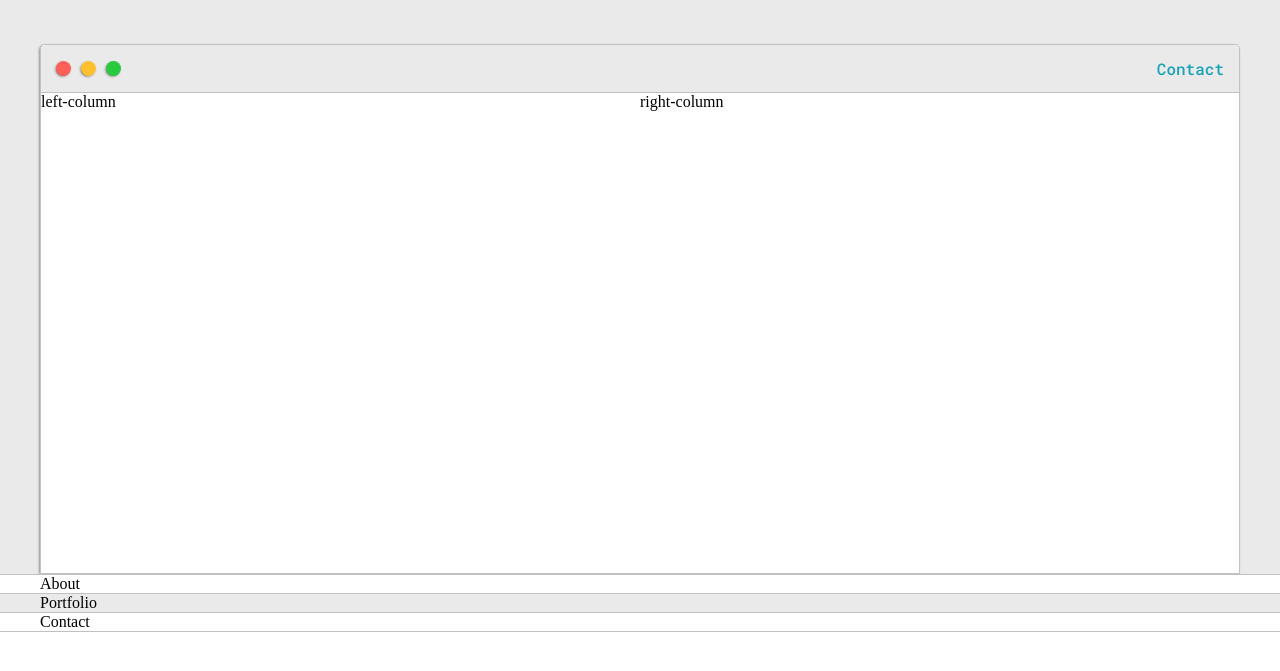
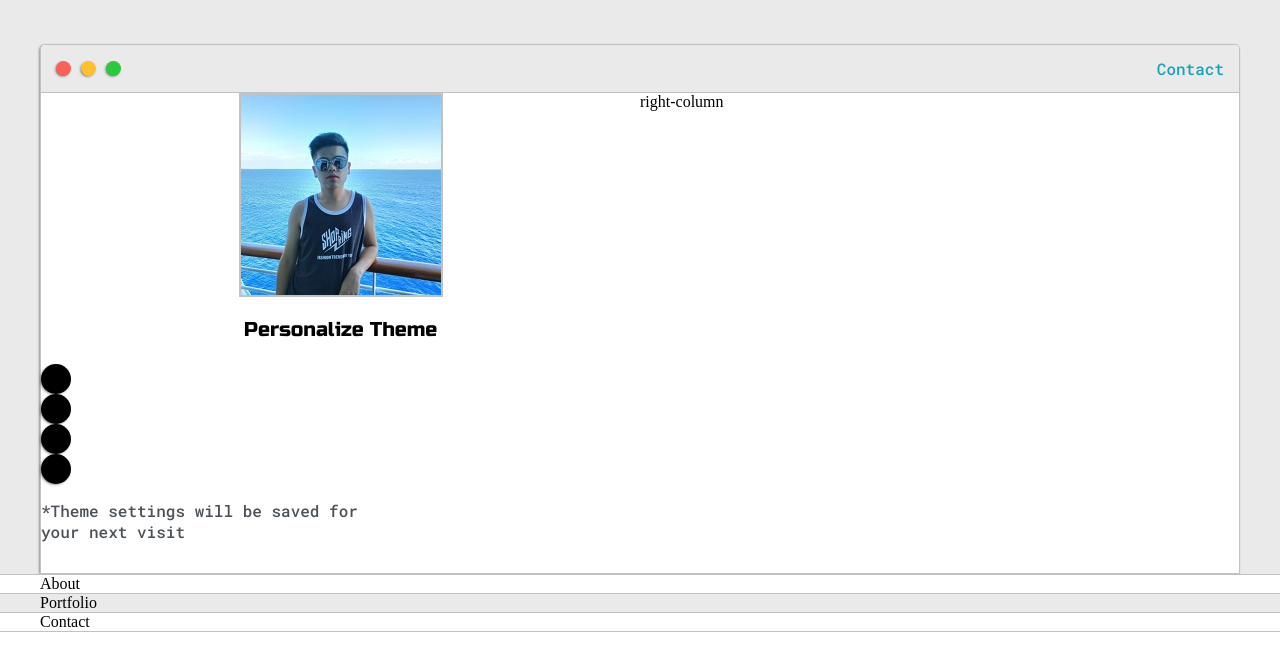
Before and after one commit to Max8904/Portfolio_Website, a plain HTML site: page index.html in a window 1280 px wide. Shown: the part 117-788 px from the top of the page. Drawn offline with Linux system fonts and the light colour scheme.

Commit message:
ADD: Intro Section

```diff
--- a/default.css
+++ b/default.css
@@ -137,6 +137,29 @@ h6{ font-size: 16px;}
     grid-area: left-column;
 }
 
+#profile-pic{
+    display: block;
+    margin: 0 auto;
+
+    height: 200px;
+    width: 200px;
+    object-fit: cover;
+    border: 2px solid var(--borderColor);
+}
+
+.theme-dot{
+    height: 30px;
+    width: 30px;
+    background-color: black;
+    border-radius: 50%;
+
+    -webkit-box-shadow: -1px 1px 3px -1px rgba(0,0,0,0.75);
+    -moz-box-shadow: -1px 1px 3px -1px rgba(0,0,0,0.75);
+    box-shadow: -1px 1px 3px -1px rgba(0,0,0,0.75);
+
+    cursor: pointer;
+}
+
 .right-column{
     grid-area: right-column;
 }
--- a/index.html
+++ b/index.html
@@ -32,7 +32,16 @@
                 </div>
 
                 <div class="left-column">
-                    left-column
+                    <img id="profile-pic" src="images/221525.jpg" />
+                    <h5 style="text-align: center;line-height: 0;">Personalize Theme</h5>
+                    <div id="theme-options-wrapper">
+                        <div id="light-mode" class="theme-dot"></div>
+                        <div id="blue-mode" class="theme-dot"></div>
+                        <div id="green-mode" class="theme-dot"></div>
+                        <div id="purple-mode" class="theme-dot"></div>
+                    </div>
+
+                    <p id="settings-note">*Theme settings will be saved for<br>your next visit</p>
                 </div>
 
                 <div class="right-column">
```
Also changed, not shown: images/221523_0.jpg (added), images/221524_0.jpg (added), images/221525.jpg (added), images/221526.jpg (added).
